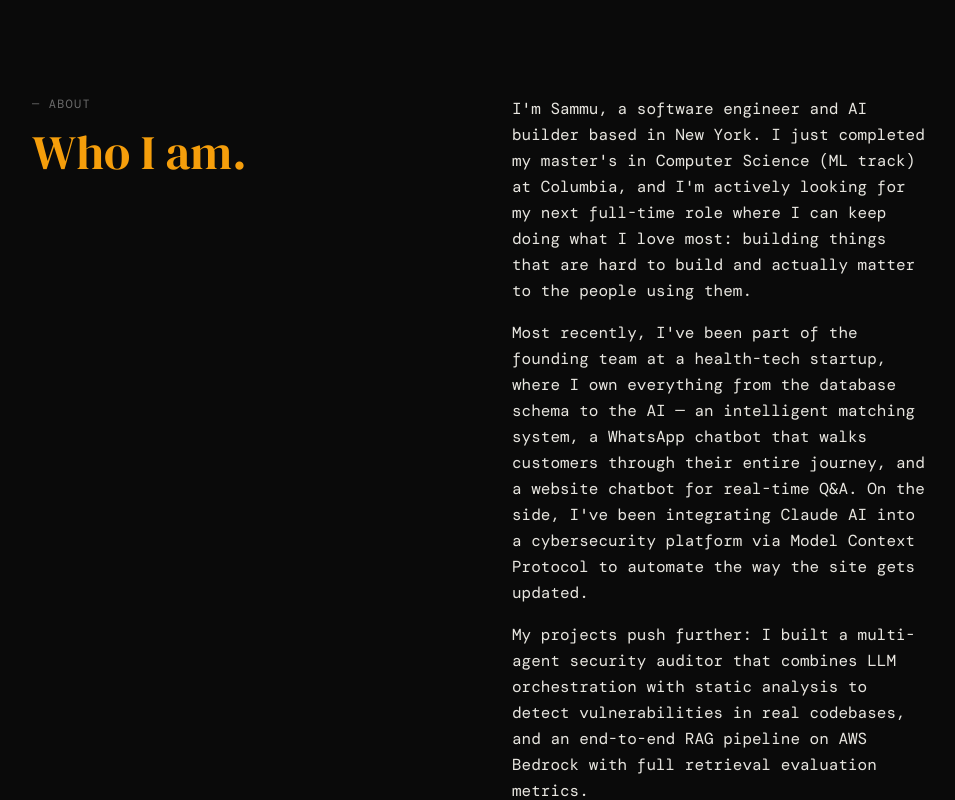
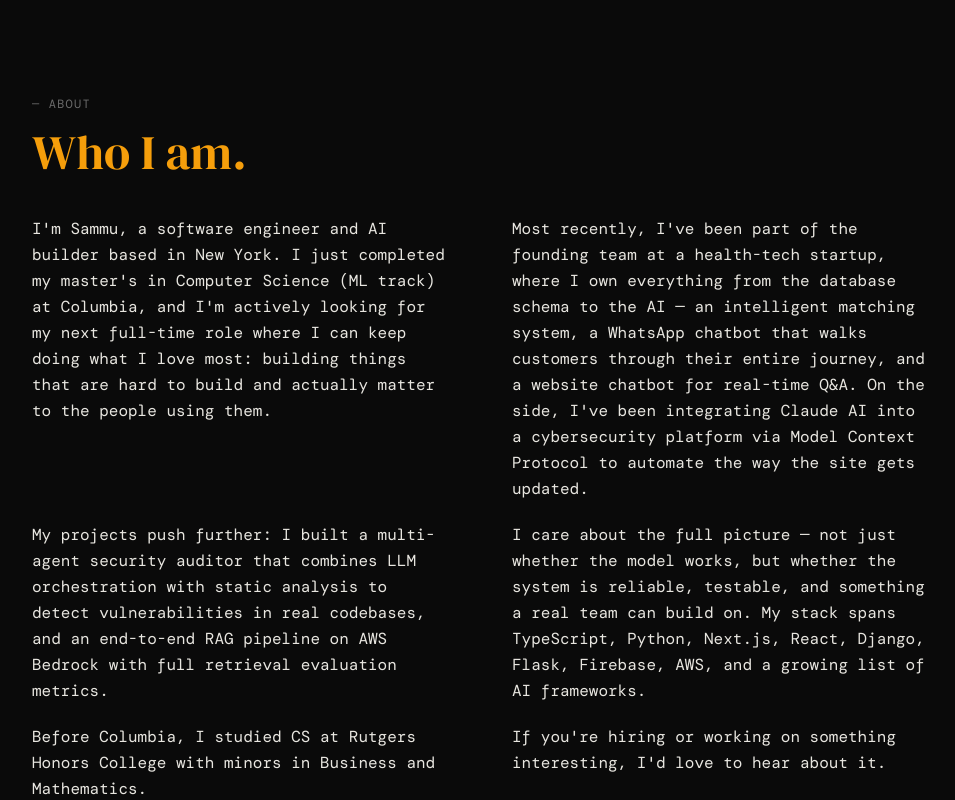
Before and after one commit to ss7227-Developer/personal-website, a React (Vite) app: page / in a window 1280 px wide. Shown: the part 800-1600 px from the top of the page, without its empty margins (160-1115 px from the left). Built offline with nearby package versions, Linux system fonts and the light colour scheme; a web font is replaced by a local one.

Commit message:
style: redesign About layout — full-width header + 2-column bio grid

```diff
--- a/src/components/About.jsx
+++ b/src/components/About.jsx
@@ -1,32 +1,30 @@
 export default function About() {
   return (
     <section id="about" className="py-24 px-6">
-      <div className="max-w-4xl mx-auto md:grid md:grid-cols-2 gap-16">
-        {/* Left column */}
-        <div className="mb-12 md:mb-0">
-          <p className="font-mono text-muted text-xs uppercase tracking-widest mb-4">
-            — About
-          </p>
-          <h2 className="font-serif text-4xl md:text-5xl text-accent">
-            Who I am.
-          </h2>
-        </div>
+      <div className="max-w-4xl mx-auto">
+        {/* Full-width header */}
+        <p className="font-mono text-muted text-xs uppercase tracking-widest mb-4">
+          — About
+        </p>
+        <h2 className="font-serif text-4xl md:text-5xl text-accent mb-10">
+          Who I am.
+        </h2>
 
-        {/* Right column */}
-        <div>
-          <p className="font-mono text-base leading-relaxed text-text/80 mb-4">
+        {/* 2-column bio grid */}
+        <div className="grid md:grid-cols-2 gap-x-16 gap-y-5">
+          <p className="font-mono text-base leading-relaxed text-text/80">
             I'm Sammu, a software engineer and AI builder based in New York. I just completed my master's in Computer Science (ML track) at Columbia, and I'm actively looking for my next full-time role where I can keep doing what I love most: building things that are hard to build and actually matter to the people using them.
           </p>
-          <p className="font-mono text-base leading-relaxed text-text/80 mb-4">
+          <p className="font-mono text-base leading-relaxed text-text/80">
             Most recently, I've been part of the founding team at a health-tech startup, where I own everything from the database schema to the AI — an intelligent matching system, a WhatsApp chatbot that walks customers through their entire journey, and a website chatbot for real-time Q&A. On the side, I've been integrating Claude AI into a cybersecurity platform via Model Context Protocol to automate the way the site gets updated.
           </p>
-          <p className="font-mono text-base leading-relaxed text-text/80 mb-4">
+          <p className="font-mono text-base leading-relaxed text-text/80">
             My projects push further: I built a multi-agent security auditor that combines LLM orchestration with static analysis to detect vulnerabilities in real codebases, and an end-to-end RAG pipeline on AWS Bedrock with full retrieval evaluation metrics.
           </p>
-          <p className="font-mono text-base leading-relaxed text-text/80 mb-4">
+          <p className="font-mono text-base leading-relaxed text-text/80">
             I care about the full picture — not just whether the model works, but whether the system is reliable, testable, and something a real team can build on. My stack spans TypeScript, Python, Next.js, React, Django, Flask, Firebase, AWS, and a growing list of AI frameworks.
           </p>
-          <p className="font-mono text-base leading-relaxed text-text/80 mb-4">
+          <p className="font-mono text-base leading-relaxed text-text/80">
             Before Columbia, I studied CS at Rutgers Honors College with minors in Business and Mathematics.
           </p>
           <p className="font-mono text-base leading-relaxed text-text/80">
```
